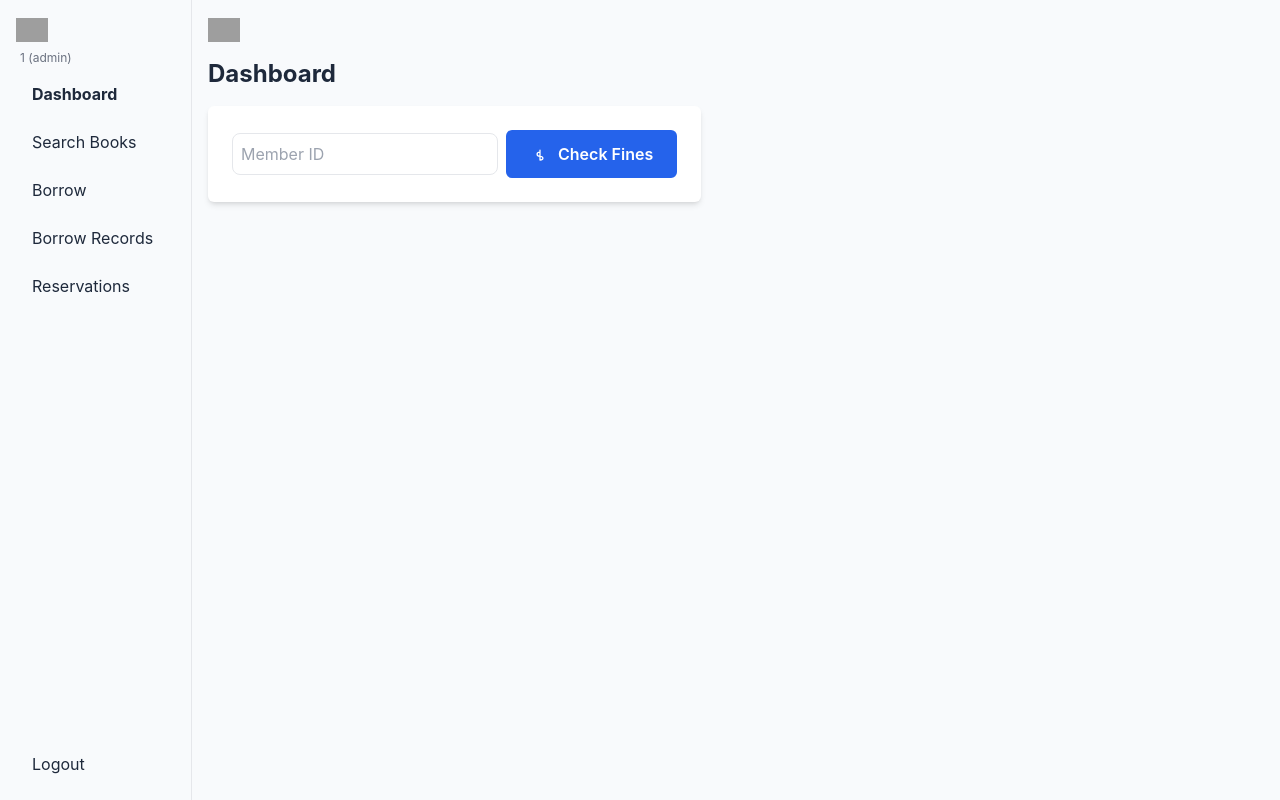
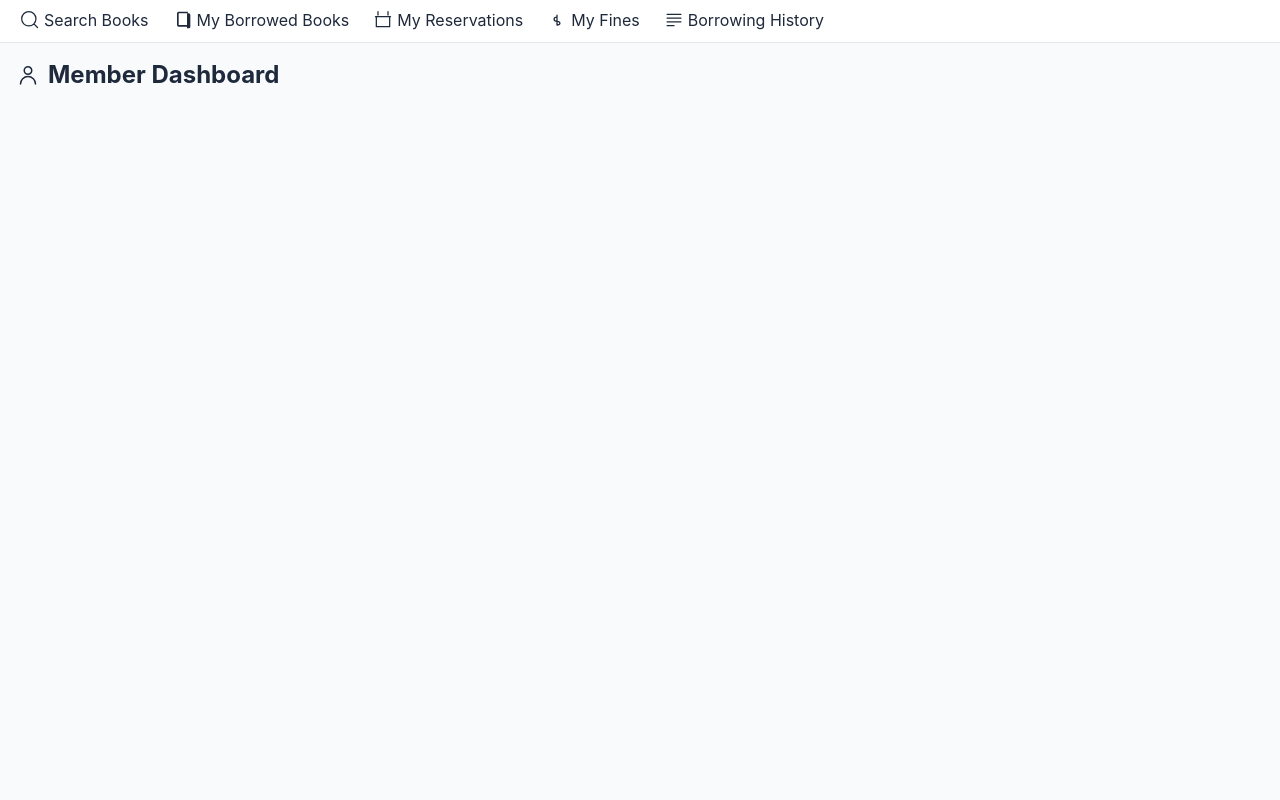
Before and after one commit to nizamkadirteach/library-management-system, a React (Vite) app in the folder lms-frontend/: page /dashboard in a window 1280 px wide. Built offline with nearby package versions, Linux system fonts and the light colour scheme; no server answers; sample sign-in values are in the browser's storage; grey boxes are pictures that could not be loaded.

Commit message:
feat(frontend): redesign dashboard navigation

```diff
--- a/lms-frontend/src/App.jsx
+++ b/lms-frontend/src/App.jsx
@@ -8,10 +8,11 @@ import MemberListPage from './pages/MemberListPage'
 import SearchBooks from './pages/SearchBooks'
 import BorrowPage from './pages/BorrowPage'
 import AdminDashboard from './pages/AdminDashboard'
+import MemberDashboard from './pages/MemberDashboard'
 import BorrowRecordPage from './pages/BorrowRecordPage'
 import ReservationPage from './pages/ReservationPage'
 import Dashboard from './pages/Dashboard'
-import SidebarLayout from './layouts/SidebarLayout'
+import DashboardLayout from './layouts/DashboardLayout'
 import ProtectedRoute from './routes/ProtectedRoute'
 import AdminRoute from './routes/AdminRoute'
 
@@ -26,13 +27,14 @@ export default function App() {
         <Route
           element={
             <ProtectedRoute>
-              <SidebarLayout />
+              <DashboardLayout />
             </ProtectedRoute>
           }
         >
-          <Route path="/dashboard" element={<Dashboard />} />
+          <Route path="/dashboard" element={<MemberDashboard />} />
           <Route path="/search-books" element={<SearchBooks />} />
           <Route path="/borrow" element={<BorrowPage />} />
+          <Route path="/my-fines" element={<Dashboard />} />
           <Route
             path="/books"
             element={
--- /dev/null
+++ b/lms-frontend/src/components/TabNav.jsx
@@ -0,0 +1,58 @@
+import { NavLink } from 'react-router-dom'
+import { getUserRole } from '../utils/auth'
+import BookIcon from '../assets/icons/BookIcon'
+import UserIcon from '../assets/icons/UserIcon'
+import CalendarIcon from '../assets/icons/CalendarIcon'
+import RecordIcon from '../assets/icons/RecordIcon'
+import SearchIcon from '../assets/icons/SearchIcon'
+import FineIcon from '../assets/icons/FineIcon'
+
+export default function TabNav({ role }) {
+  const userRole = role || getUserRole()
+  const linkClass = ({ isActive }) =>
+    `flex items-center gap-1 px-3 py-2 border-b-2 hover:text-primary ${
+      isActive
+        ? 'border-primary text-primary font-semibold'
+        : 'border-transparent'
+    }`
+
+  const adminTabs = [
+    { to: '/admin-dashboard', label: 'Dashboard Summary', icon: RecordIcon },
+    { to: '/books', label: 'Manage Books', icon: BookIcon },
+    {
+      to: '/members',
+      label: 'Manage Members',
+      icon: UserIcon, // ✅ Only show Manage Members tab for Admin
+    },
+    { to: '/admin-dashboard', label: 'Overdue Tracking', icon: CalendarIcon },
+    { to: '/borrow-records', label: 'Borrow/Reserve Logs', icon: RecordIcon },
+  ]
+
+  const memberTabs = [
+    { to: '/search-books', label: 'Search Books', icon: SearchIcon },
+    {
+      to: '/borrow-records',
+      label: 'My Borrowed Books',
+      icon: BookIcon, // 🧠 Reused BookCard component under My Borrowed Books
+    },
+    { to: '/reservations', label: 'My Reservations', icon: CalendarIcon },
+    { to: '/my-fines', label: 'My Fines', icon: FineIcon },
+    { to: '/borrow-records', label: 'Borrowing History', icon: RecordIcon },
+  ]
+
+  const tabs = userRole === 'ADMIN' ? adminTabs : memberTabs
+
+  return (
+    <nav className="bg-white border-b px-2 flex overflow-x-auto">
+      {tabs.map(({ to, label, icon }) => {
+        const Icon = icon
+        return (
+          <NavLink key={to} to={to} className={linkClass} end>
+            <Icon className="w-5 h-5" />
+            <span className="hidden sm:inline">{label}</span>
+          </NavLink>
+        )
+      })}
+    </nav>
+  )
+}
--- /dev/null
+++ b/lms-frontend/src/layouts/DashboardLayout.jsx
@@ -0,0 +1,15 @@
+import { Outlet } from 'react-router-dom'
+import { getUserRole } from '../utils/auth'
+import TabNav from '../components/TabNav'
+
+export default function DashboardLayout({ role }) {
+  const userRole = (role || getUserRole() || '').toLowerCase()
+  return (
+    <div className="min-h-screen flex flex-col">
+      <TabNav role={userRole} />
+      <main className="flex-1 p-4 bg-background">
+        <Outlet />
+      </main>
+    </div>
+  )
+}
--- a/lms-frontend/src/pages/AdminDashboard.jsx
+++ b/lms-frontend/src/pages/AdminDashboard.jsx
@@ -25,14 +25,17 @@ export default function AdminDashboard() {
   return (
     <div className="space-y-4">
       <h1 className="text-2xl font-bold flex items-center gap-2">
-        <RecordIcon className="w-6 h-6" /> Admin Dashboard
+        <RecordIcon className="w-6 h-6" /> Overdue Tracking
       </h1>
       {loading ? (
         <div>Loading...</div>
       ) : (
         <ul className="space-y-2">
           {records.map((r) => (
-            <Card key={r.recordId} className="flex justify-between items-center">
+            <Card
+              key={r.recordId}
+              className="flex justify-between items-center"
+            >
               <span>
                 Member {r.memberId} &ndash; Book {r.bookId} (due {r.dueDate})
               </span>
--- a/lms-frontend/src/pages/BorrowRecordPage.jsx
+++ b/lms-frontend/src/pages/BorrowRecordPage.jsx
@@ -10,7 +10,11 @@ export default function BorrowRecordPage() {
   const [records, setRecords] = useState([])
   const [memberId, setMemberId] = useState(null)
   const [bookId, setBookId] = useState('')
-  const [search, setSearch] = useState({ title: '', startDate: '', endDate: '' })
+  const [search, setSearch] = useState({
+    title: '',
+    startDate: '',
+    endDate: '',
+  })
 
   const fetchRecords = async () => {
     try {
@@ -125,14 +129,19 @@ export default function BorrowRecordPage() {
       </form>
       <ul className="space-y-2">
         {records.map((r) => {
-          const overdue = r.returnDate == null && new Date(r.dueDate) < new Date()
+          const overdue =
+            r.returnDate == null && new Date(r.dueDate) < new Date()
           return (
             <li key={r.recordId}>
               <Card className="flex justify-between items-center gap-2">
+                {/* 🧠 Reused BookCard component under My Borrowed Books */}
                 <span className="flex-1">
-                  Record {r.recordId} &ndash; Book {r.bookId} &ndash; Member {r.memberId}
+                  Record {r.recordId} &ndash; Book {r.bookId} &ndash; Member{' '}
+                  {r.memberId}
                   <span className="ml-2">Due: {r.dueDate}</span>
-                  {overdue && <span className="text-red-600 ml-2">Overdue!</span>}
+                  {overdue && (
+                    <span className="text-red-600 ml-2">Overdue!</span>
+                  )}
                 </span>
                 {r.returnDate == null && (
                   <div className="flex gap-2">
--- /dev/null
+++ b/lms-frontend/src/pages/MemberDashboard.jsx
@@ -0,0 +1,30 @@
+import { useEffect, useState } from 'react'
+import api from '../api/axios'
+import FineNotice from '../components/FineNotice'
+import UserIcon from '../assets/icons/UserIcon'
+
+export default function MemberDashboard() {
+  const [fine, setFine] = useState(null)
+
+  useEffect(() => {
+    const fetchFine = async () => {
+      try {
+        const { data: member } = await api.get('/members/me')
+        const res = await api.get(`/fines/${member.memberId}`)
+        setFine(parseFloat(res.data))
+      } catch (err) {
+        console.error(err)
+      }
+    }
+    fetchFine()
+  }, [])
+
+  return (
+    <div className="space-y-4">
+      <h1 className="text-2xl font-bold flex items-center gap-2">
+        <UserIcon className="w-6 h-6" /> Member Dashboard
+      </h1>
+      {fine !== null && <FineNotice amount={fine} />}
+    </div>
+  )
+}
```
